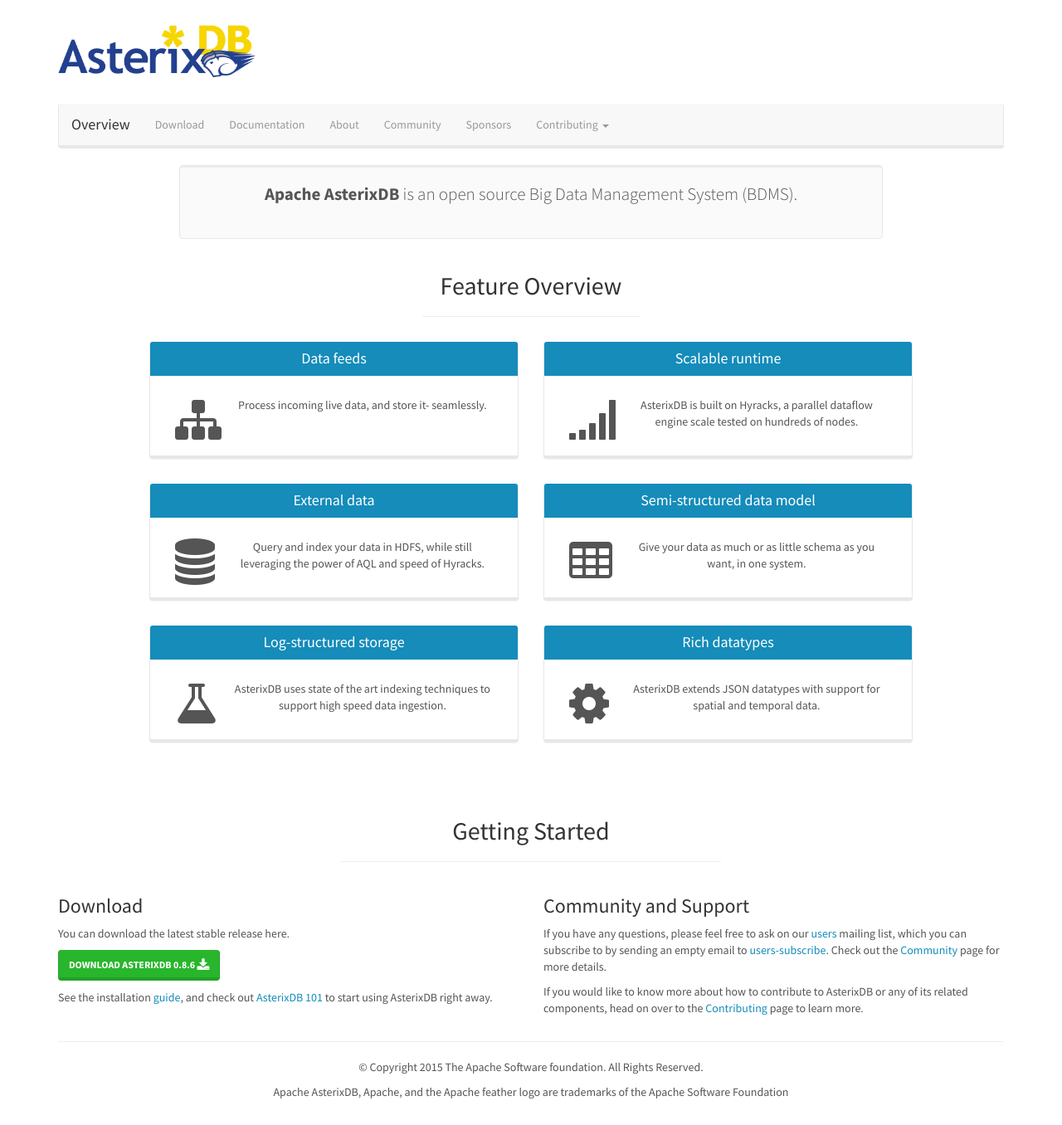
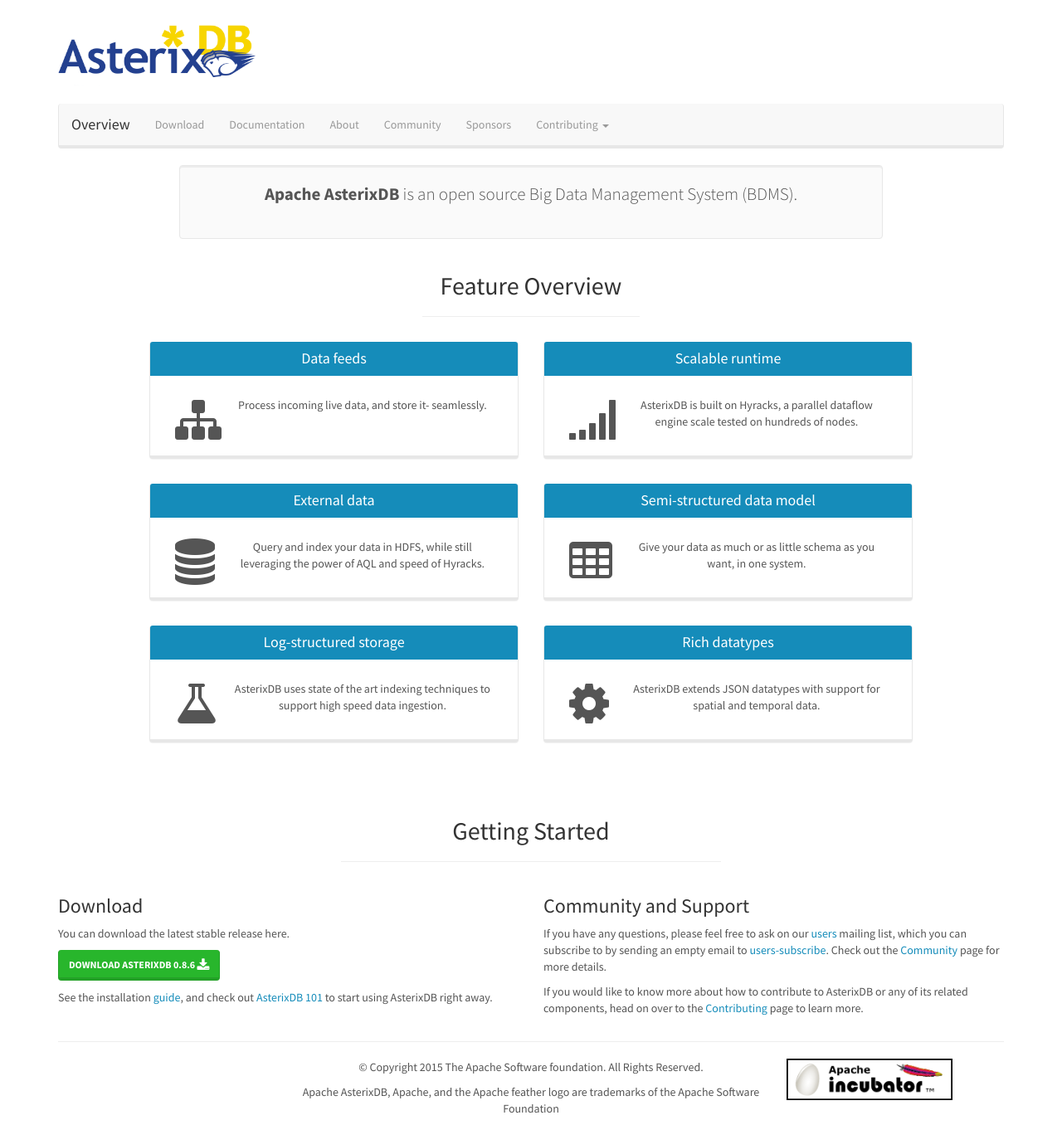
Before and after one commit to parshimers/asterix-website, a Jekyll site: the page built from index.md, in a window 1280 px wide. Shown: the whole page at 83% size. Built offline with Jekyll 4.4.1, drawn with Linux system fonts in a browser that asks for light colours; nearby versions of some CDN libraries.

Commit message:
added incubator logo

```diff
--- a/_layouts/default.html
+++ b/_layouts/default.html
@@ -33,9 +33,16 @@
 
    <hr />
 
-   <footer class="text-center">
+   <footer>
+        <div class="row">
+        <div class="col-md-6 col-md-offset-3  text-center">
         <p>&copy; Copyright 2015 The Apache Software foundation. All Rights Reserved. </p>
         <p>Apache AsterixDB, Apache, and the Apache feather logo are trademarks of the Apache Software Foundation</p>
+        </div>
+        <div class="col-md-1 text-right">
+        <img src="{{ site.url }}img/egg-logo.png" style="height:auto; width:200px; vertical-align:bottom;"/>
+        </div>
+        </div>
    </footer>
     </div> <!-- /container -->
 
```
Also changed, not shown: img/egg-logo.png (added).
